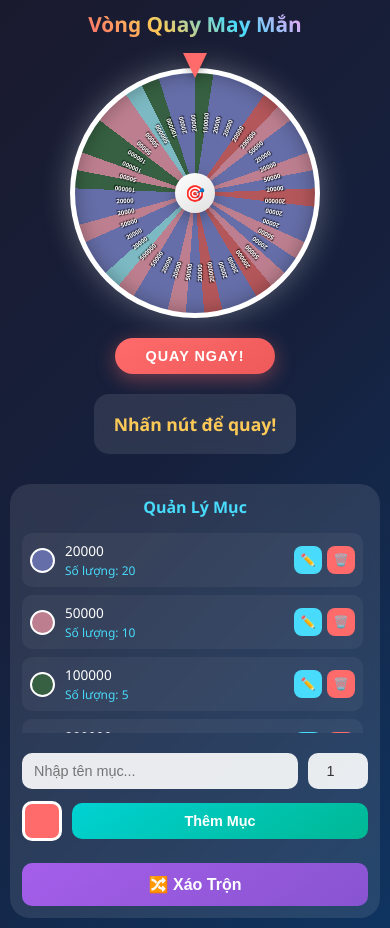
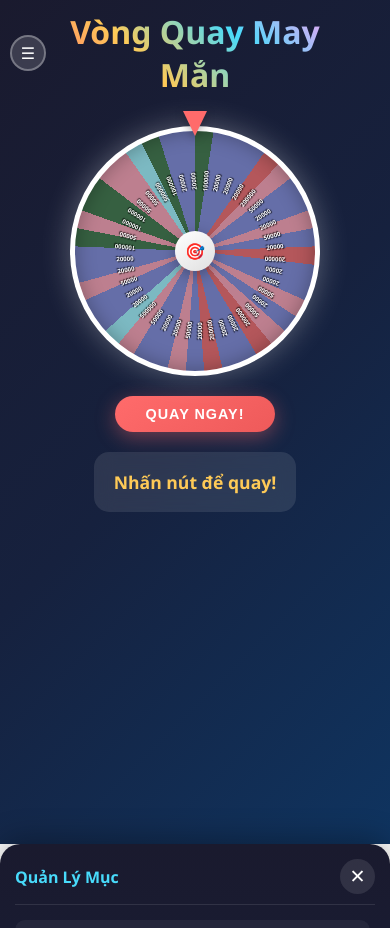
Before and after one commit to hoangnv98/wheel, a plain HTML site: page index.html in a window 390 px wide. After the commit the page ends 844 px from the top, so only its background shows below. Drawn offline with Linux system fonts and the light colour scheme.

Commit message:
update: menu

```diff
--- a/index.html
+++ b/index.html
@@ -29,7 +29,18 @@
             gap: 30px;
         }
 
-        h1 {
+        .app-header {
+            display: flex;
+            align-items: center;
+            justify-content: center;
+            width: 100%;
+            margin-bottom: 10px;
+            position: relative;
+            padding-left: 48px;
+            padding-right: 48px;
+        }
+
+        .app-header h1 {
             text-align: center;
             font-size: 2rem;
             background: linear-gradient(45deg, #ff6b6b, #feca57, #48dbfb, #ff9ff3);
@@ -37,7 +48,13 @@
             -webkit-text-fill-color: transparent;
             background-clip: text;
             text-shadow: none;
-            margin-bottom: 10px;
+            margin: 0;
+            flex: 1;
+        }
+
+        .app-header .menu-toggle-btn {
+            position: absolute;
+            left: 0;
         }
 
         .main-content {
@@ -166,21 +183,98 @@
             color: #feca57;
         }
 
+        /* Menu Toggle Button */
+        .menu-toggle-btn {
+            width: 40px;
+            height: 40px;
+            display: flex;
+            align-items: center;
+            justify-content: center;
+            background: rgba(255, 255, 255, 0.15);
+            border: 2px solid rgba(255, 255, 255, 0.3);
+            border-radius: 50%;
+            color: #fff;
+            font-size: 1.2rem;
+            cursor: pointer;
+            transition: all 0.3s ease;
+            backdrop-filter: blur(10px);
+        }
+
+        .menu-toggle-btn:hover {
+            background: rgba(255, 255, 255, 0.25);
+            transform: scale(1.1);
+        }
+
+        /* Control Panel Overlay */
+        .control-panel-overlay {
+            display: none;
+            position: fixed;
+            top: 0;
+            left: 0;
+            width: 100%;
+            height: 100%;
+            background: rgba(0, 0, 0, 0.5);
+            z-index: 998;
+        }
+
+        .control-panel-overlay.active {
+            display: block;
+        }
+
         /* Control Panel */
         .control-panel {
-            background: rgba(255, 255, 255, 0.1);
-            border-radius: 20px;
+            position: fixed;
+            bottom: 0;
+            left: 0;
+            right: 0;
+            background: linear-gradient(180deg, #1a1a2e 0%, #16213e 100%);
+            border-radius: 20px 20px 0 0;
             padding: 20px;
-            backdrop-filter: blur(10px);
-            width: 100%;
-            max-width: 400px;
+            padding-bottom: 30px;
+            max-height: 70vh;
+            overflow-y: auto;
+            z-index: 999;
+            transform: translateY(100%);
+            transition: transform 0.3s ease;
+            box-shadow: 0 -5px 30px rgba(0, 0, 0, 0.3);
+        }
+
+        .control-panel.active {
+            transform: translateY(0);
+        }
+
+        .panel-header {
+            display: flex;
+            justify-content: space-between;
+            align-items: center;
+            margin-bottom: 15px;
+            padding-bottom: 10px;
+            border-bottom: 1px solid rgba(255, 255, 255, 0.1);
         }
 
         .panel-title {
             font-size: 1.2rem;
-            margin-bottom: 15px;
             color: #48dbfb;
-            text-align: center;
+            margin: 0;
+        }
+
+        .panel-close-btn {
+            width: 35px;
+            height: 35px;
+            border: none;
+            border-radius: 50%;
+            background: rgba(255, 255, 255, 0.1);
+            color: #fff;
+            font-size: 1.2rem;
+            cursor: pointer;
+            transition: all 0.3s ease;
+            display: flex;
+            align-items: center;
+            justify-content: center;
+        }
+
+        .panel-close-btn:hover {
+            background: rgba(255, 107, 107, 0.5);
         }
 
         /* Item List */
@@ -623,10 +717,17 @@
             }
 
             .control-panel {
-                padding: 12px;
+                padding: 15px;
+                max-height: 65vh;
             }
 
             .panel-title {
+                font-size: 1rem;
+            }
+
+            .menu-toggle-btn {
+                width: 36px;
+                height: 36px;
                 font-size: 1rem;
             }
 
@@ -741,7 +842,10 @@
 </head>
 <body>
     <div class="container">
+        <header class="app-header">
+            <button class="menu-toggle-btn" id="menuToggleBtn" onclick="toggleControlPanel()">☰</button>
             <h1>Vòng Quay May Mắn</h1>
+        </header>
 
         <div class="main-content">
             <!-- Wheel Section -->
@@ -760,10 +864,15 @@
                     <span class="result-text" id="resultText">Nhấn nút để quay!</span>
                 </div>
             </div>
+        </div>
 
-            <!-- Control Panel -->
-            <div class="control-panel">
+        <!-- Control Panel (Slide-up) -->
+        <div class="control-panel-overlay" id="controlPanelOverlay" onclick="closeControlPanel()"></div>
+        <div class="control-panel" id="controlPanel">
+            <div class="panel-header">
                 <h2 class="panel-title">Quản Lý Mục</h2>
+                <button class="panel-close-btn" onclick="closeControlPanel()">✕</button>
+            </div>
 
             <div class="item-list" id="itemList">
                 <!-- Items will be rendered here -->
@@ -779,7 +888,6 @@
                     <button class="add-btn" id="addBtn" onclick="addItem()" style="flex: 1;">Thêm Mục</button>
                 </div>
                 <button class="shuffle-btn" onclick="shuffleItems()">🔀 Xáo Trộn</button>
-                </div>
             </div>
         </div>
     </div>
@@ -842,6 +950,24 @@
             updateColorPickerBtn();
             setupColorWheel();
         });
+
+        // Control Panel Toggle
+        function toggleControlPanel() {
+            const panel = document.getElementById('controlPanel');
+            const overlay = document.getElementById('controlPanelOverlay');
+            panel.classList.toggle('active');
+            overlay.classList.toggle('active');
+        }
+
+        function openControlPanel() {
+            document.getElementById('controlPanel').classList.add('active');
+            document.getElementById('controlPanelOverlay').classList.add('active');
+        }
+
+        function closeControlPanel() {
+            document.getElementById('controlPanel').classList.remove('active');
+            document.getElementById('controlPanelOverlay').classList.remove('active');
+        }
 
         // Render item list
         function renderItems() {
```
Lines whose indentation alone changed are shown as unchanged.
